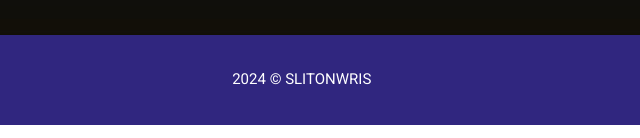
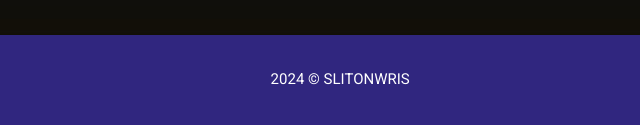
Before and after one commit to Slitonwris/ytbutton, a plain HTML site: page index.html in a window 1280 px wide. Shown: the part 675-813 px from the top of the page, 331-971 px from the left. Drawn offline with Linux system fonts and the light colour scheme; a web font is replaced by a local one.

Commit message:
center text

```diff
--- a/style.css
+++ b/style.css
@@ -62,7 +62,7 @@ a {
 
 .footer p {
     position: relative;
-    left: 44%;
+    left: 47%;
     bottom: -10px;
     font-family: "Roboto";
     font-size: 15px;
```
